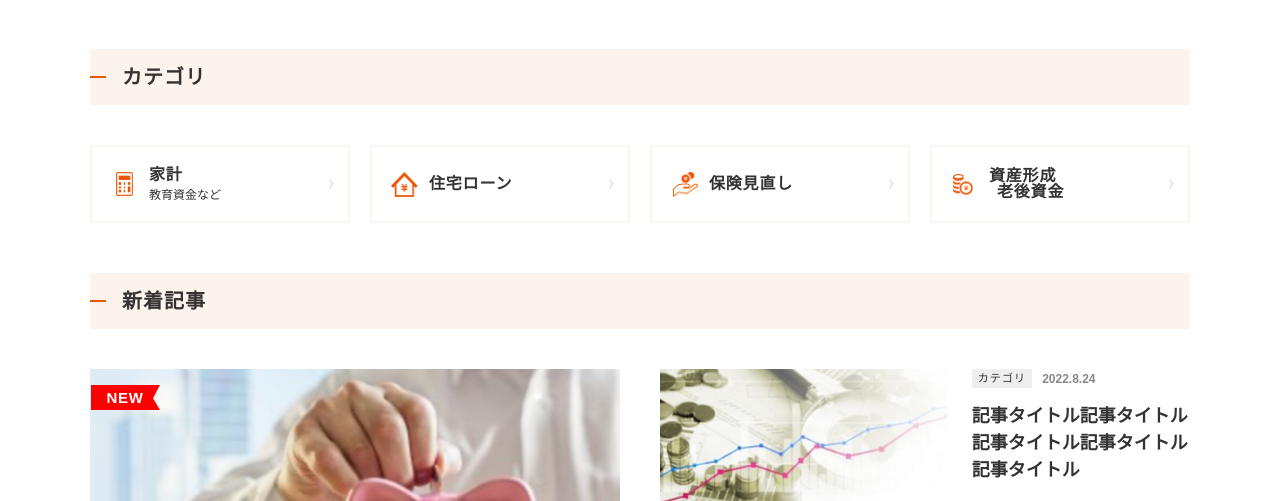
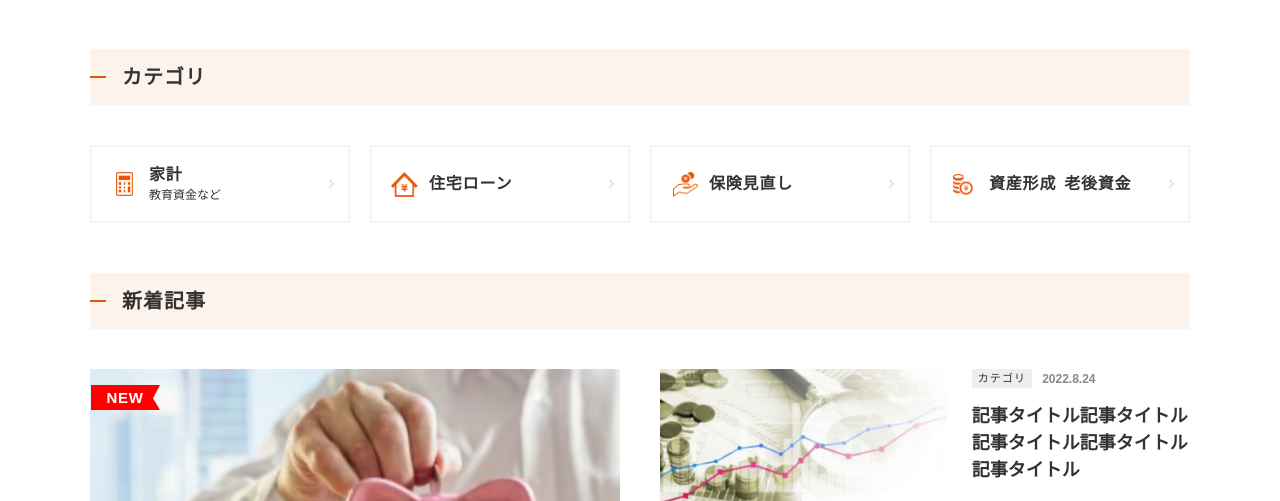
Before and after one commit to triarch1020/au, a plain HTML site: page index.html in a window 1280 px wide. Shown: the part 299-800 px from the top of the page. Drawn offline with nearby package versions, Linux system fonts and the light colour scheme.

Commit message:
カテゴリー詳細ページ途中まで

```diff
--- a/assets/css/category.css
+++ b/assets/css/category.css
@@ -376,79 +376,24 @@
     border-top: 2px solid #FCF4EC;
   }
 
-  .category_list_item_link {
-    display: block;
-    height: 100%;
-  }
-
-  .category_list_item_link.family {
-    background-image: url(../img/category_icon1.png);
-    background-size: 17px 24px;
-    background-repeat: no-repeat;
-    background-position: left 24px center;
-  }
-
-  .category_list_item_link.mortage {
-    background-image: url(../img/category_icon2.png);
-    background-size: 27px 25px;
-    background-repeat: no-repeat;
-    background-position: left 19px center;
-  }
-
-  .category_list_item_link.mortage {
-    background-image: url(../img/category_icon2.png);
-    background-size: 27px 25px;
-    background-repeat: no-repeat;
-    background-position: left 19px center;
-  }
-
-  .category_list_item_link.insurance {
-    background-image: url(../img/category_icon3.png);
-    background-size: 25px 25px;
-    background-repeat: no-repeat;
-    background-position: left 21px center;
-  }
-
-  .category_list_item_link.property {
-    background-image: url(../img/category_icon4.png);
-    background-size: 20px 21px;
-    background-repeat: no-repeat;
-    background-position: left 21px center;
-  }
-
-  .category_list_item_text_wrapper {
-    display: flex;
-    flex-direction: column;
-    justify-content: center;
-    padding: 20px 15px 20px 57px;
-    height: 100%;
-    background-image: url(../img/category_arrow.png);
-    background-size: 5px 10px;
-    background-position: right 14px center;
-    background-repeat: no-repeat;
+  .category_list_item_text_wrapper.property {
+    flex-direction: row;
+    align-items: center;
+    justify-content: flex-start;
   }
 
   .category_list_item_text {
-    font-size: 1.4rem;
-    letter-spacing: .05em;
-    font-weight: bold;
+    font-size: 1.6rem;
+
   }
 
   .category_list_item_text_s {
-    font-size: 1.1rem;
-    letter-spacing: 0;
-    font-weight: normal;
-    margin-top: 6px;
-    display: block;
+    font-size: 1.2rem;
   }
 
   .category_list_item_text2 {
-    margin-top: 10px;
-    font-size: 1.4rem;
-    letter-spacing: .05em;
-    font-weight: bold;
-    display: block;
+    margin-top: 0;
+    font-size: 1.6rem;
+    text-indent: .5em;
   }
-
-
 }
--- a/index.html
+++ b/index.html
@@ -115,7 +115,7 @@
           </li>
           <li class="category_list_item">
             <a class="category_list_item_link property" href="#property">
-              <div class="category_list_item_text_wrapper "><span class="category_list_item_text">資産形成</span><span class="category_list_item_text2">老後資金</span></div>
+              <div class="category_list_item_text_wrapper property"><span class="category_list_item_text">資産形成</span><span class="category_list_item_text2">老後資金</span></div>
             </a>
           </li>
         </ul>
```
Also changed, not shown: category.html (+9 -10 lines).
